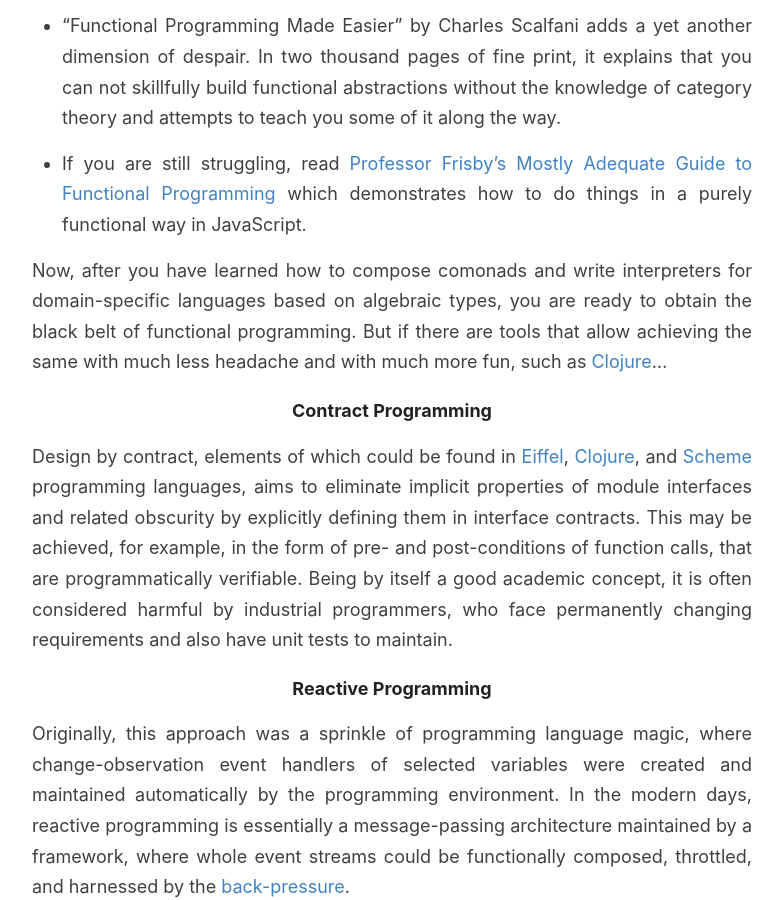
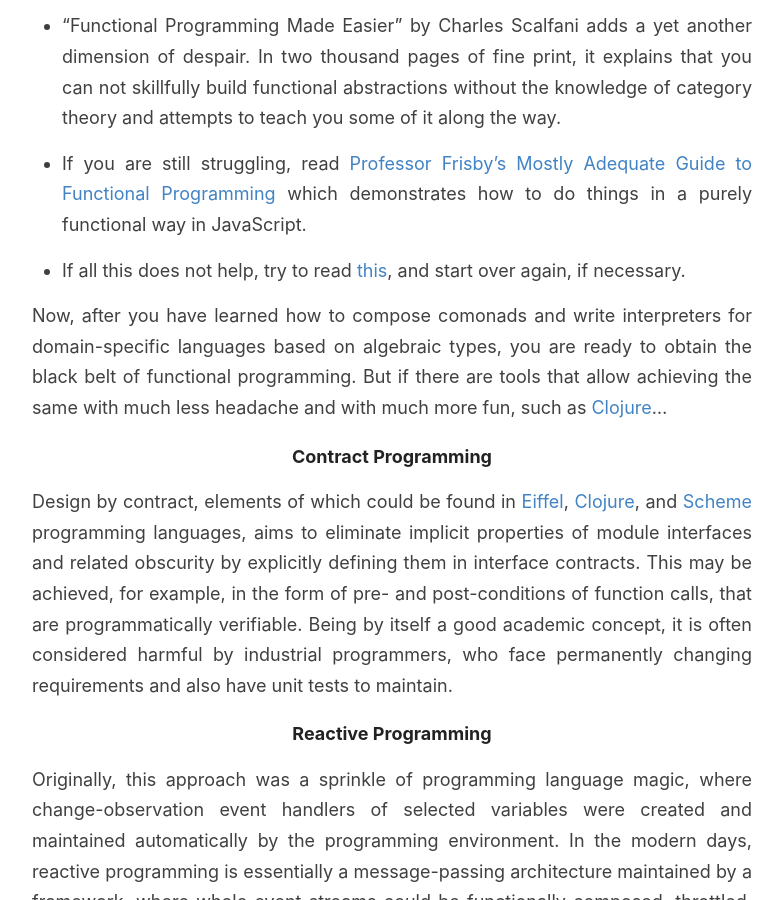
Before and after one commit to GChristensen/posts, a Jekyll site: the page built from _posts/2021-07-07-how-to-design-software-systems-qmark.md, in a window 1280 px wide and 900 px high, scrolled down 13274 px. Shown: the whole window, without its empty margins (248-1031 px from the left). Built offline with Jekyll 4.4.1, drawn with Linux system fonts in a browser that asks for light colours.

Commit message:
post edit

```diff
--- a/_posts/2021-07-07-how-to-design-software-systems-qmark.md
+++ b/_posts/2021-07-07-how-to-design-software-systems-qmark.md
@@ -521,6 +521,9 @@ exactly in the order listed (the list may be a little opinionated):
   Programming](https://github.com/MostlyAdequate/mostly-adequate-guide) which
   demonstrates how to do things in a purely functional way in JavaScript.
 
+* If all this does not help, try to read [this](https://gchristensen.github.io/posts/understand-functional-programming-in-20-minutes/),
+  and start over again, if necessary.
+
 Now, after you have learned how to compose comonads and write interpreters for
 domain-specific languages based on algebraic types, you are ready to obtain
 the black belt of functional programming. But if there are tools that allow
```
